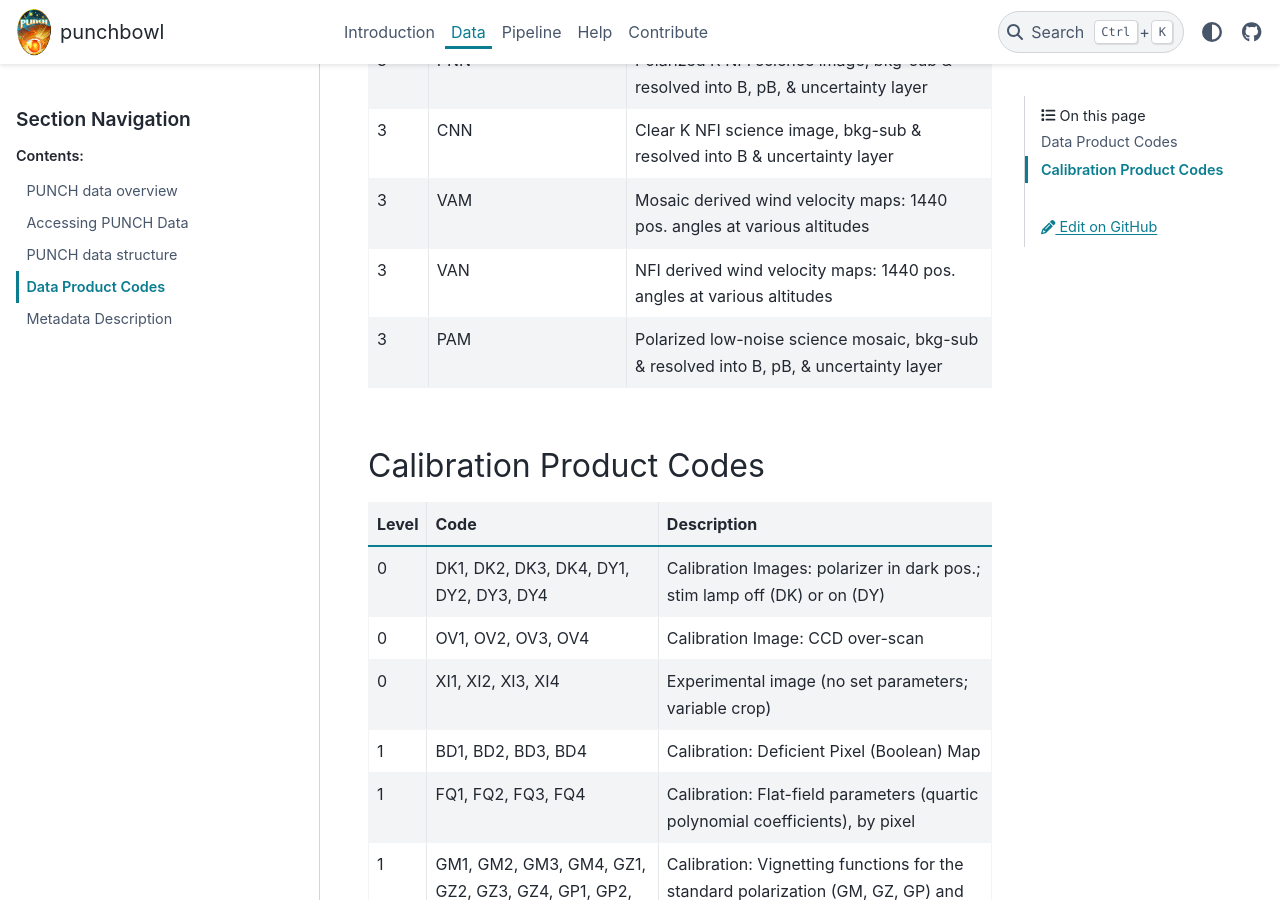
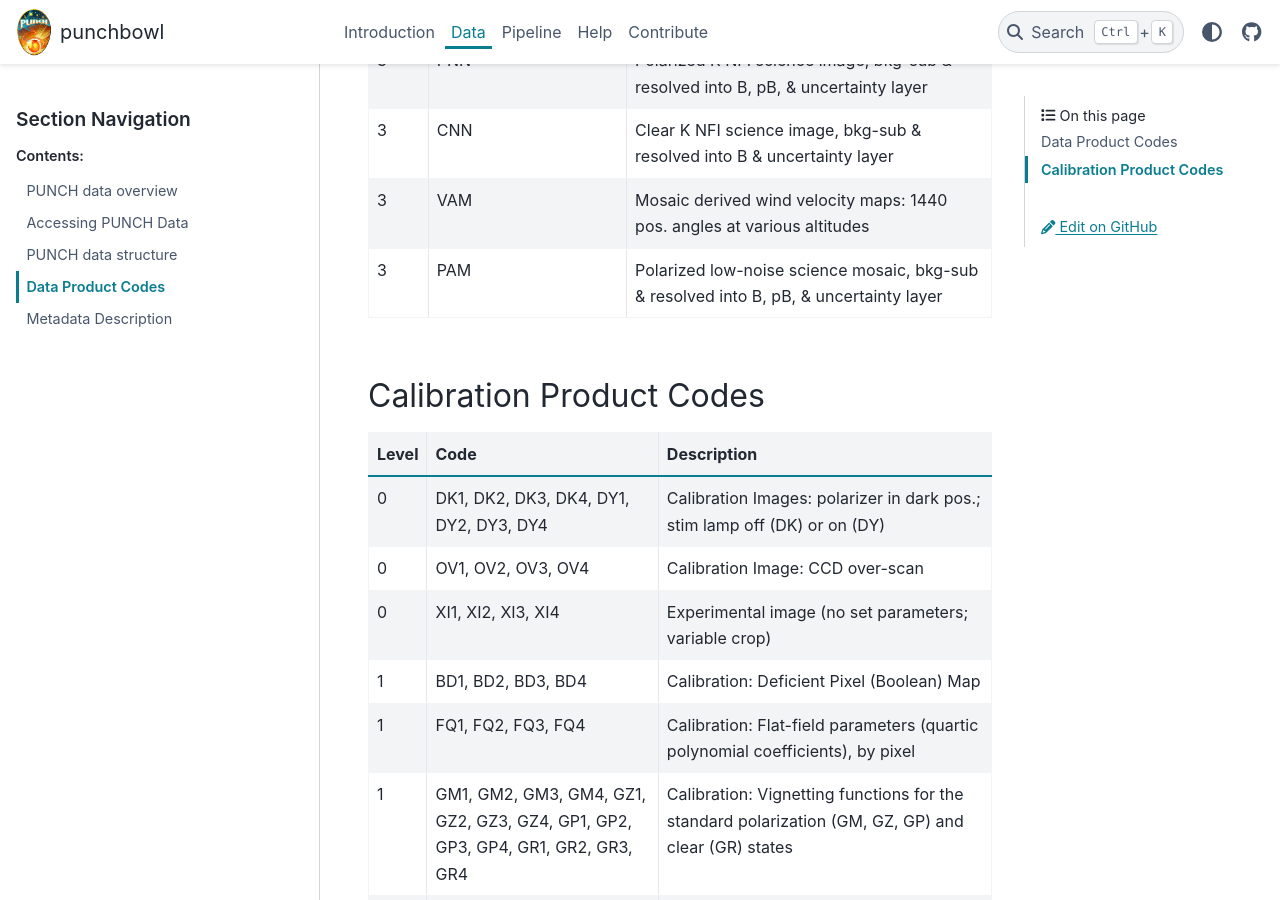
Before and after one commit to raphael-attie/punchbowl, a Sphinx documentation site: the page built from docs/data/data_codes.rst, in a window 1280 px wide and 900 px high, scrolled down 1754 px. Built offline with Sphinx 7.4.7 and the PyData theme 0.15.4, drawn with Linux system fonts in a browser that asks for light colours; pages that are not in the unit, such as notebooks, are missing from menus.

Commit message:
remove VAN from data_codes.rst

```diff
--- a/docs/data/data_codes.rst
+++ b/docs/data/data_codes.rst
@@ -76,9 +76,6 @@ Data Product Codes
      - VAM
      - Mosaic derived wind velocity maps: 1440 pos. angles at various altitudes
    * - 3
-     - VAN
-     - NFI derived wind velocity maps: 1440 pos. angles at various altitudes
-   * - 3
      - PAM
      - Polarized low-noise science mosaic, bkg-sub & resolved into B, pB, & uncertainty layer
 
```
